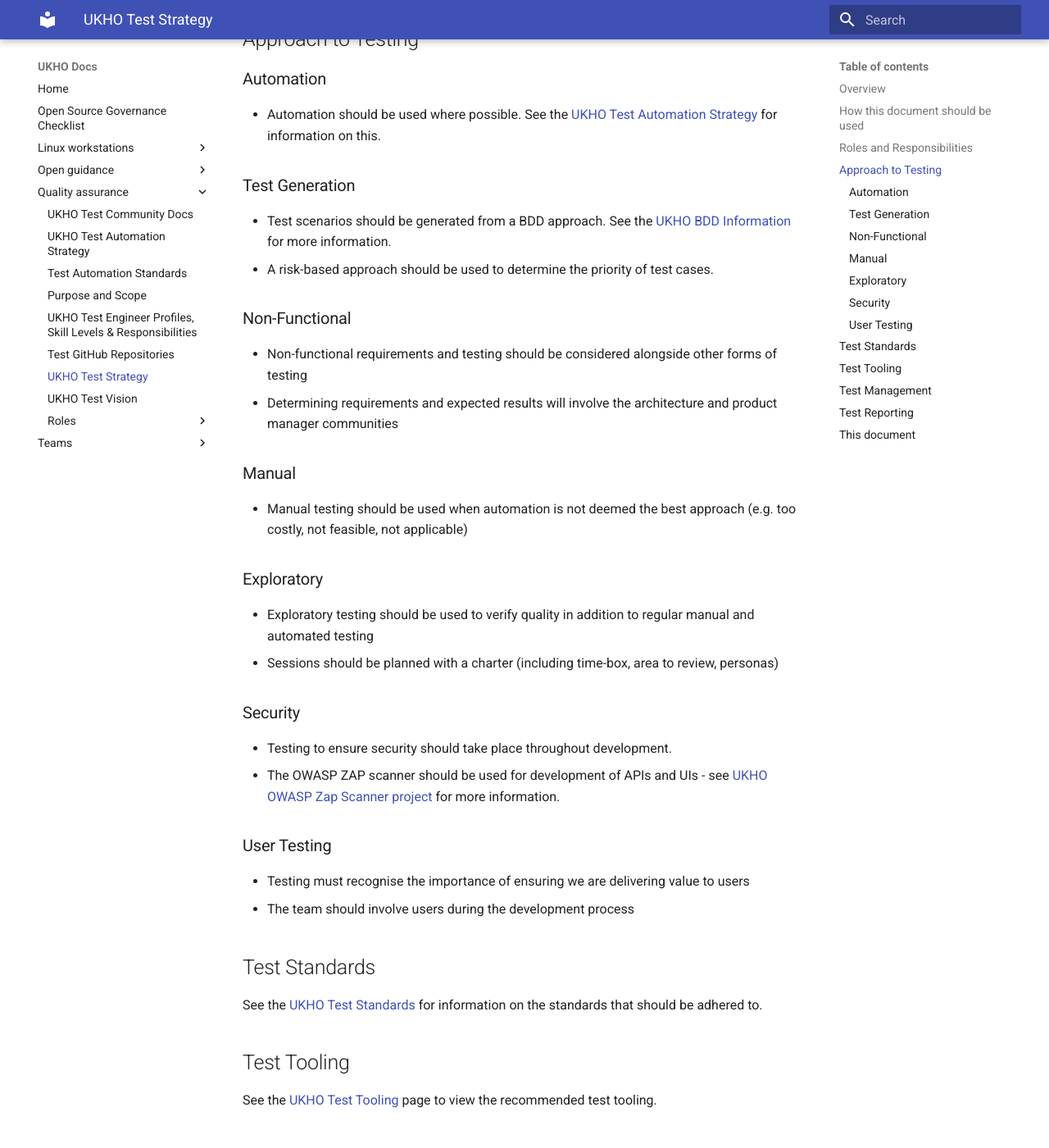
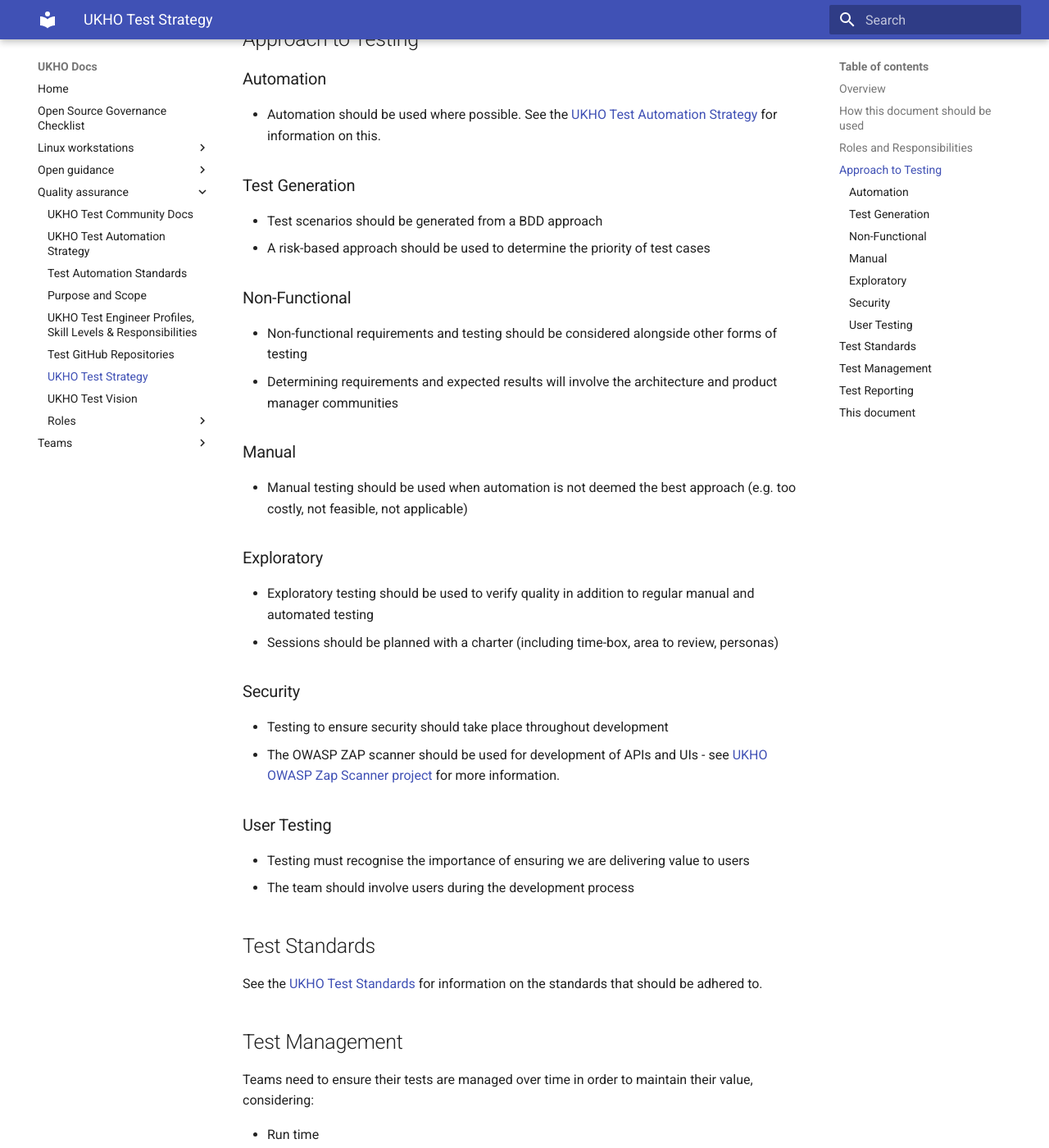
Before and after one commit to UKHO/docs, an MkDocs documentation site: the page built from docs/quality-assurance/test-strategy.md, in a window 1280 px wide and 1400 px high, scrolled down 764 px. Shown: the whole window at 82% size. Built offline with MkDocs 1.6.1 and Material for MkDocs 9.7.7, drawn with Linux system fonts in a browser that asks for light colours.

```diff
--- a/docs/quality-assurance/test-strategy.md
+++ b/docs/quality-assurance/test-strategy.md
@@ -24,8 +24,8 @@ Teams should adhere to this strategy when determining their team approach to tes
 
 ### Test Generation
 
-* Test scenarios should be generated from a BDD approach. See the [UKHO BDD Information](bdd-approach.md) for more information.
-* A risk-based approach should be used to determine the priority of test cases.
+* Test scenarios should be generated from a BDD approach
+* A risk-based approach should be used to determine the priority of test cases
 
 ### Non-Functional
 
@@ -43,7 +43,7 @@ Teams should adhere to this strategy when determining their team approach to tes
 
 ### Security
 
-* Testing to ensure security should take place throughout development.
+* Testing to ensure security should take place throughout development
 * The OWASP ZAP scanner should be used for development of APIs and UIs - see [UKHO OWASP Zap Scanner project](https://github.com/UKHO/owasp-zap-scan) for more information.
 
 ### User Testing
@@ -54,10 +54,6 @@ Teams should adhere to this strategy when determining their team approach to tes
 ## Test Standards
 
 See the [UKHO Test Standards](test-code-standards.md) for information on the standards that should be adhered to.
-
-## Test Tooling
-
-See the [UKHO Test Tooling](test-tooling.md) page to view the recommended test tooling.
 
 ## Test Management
 
```
